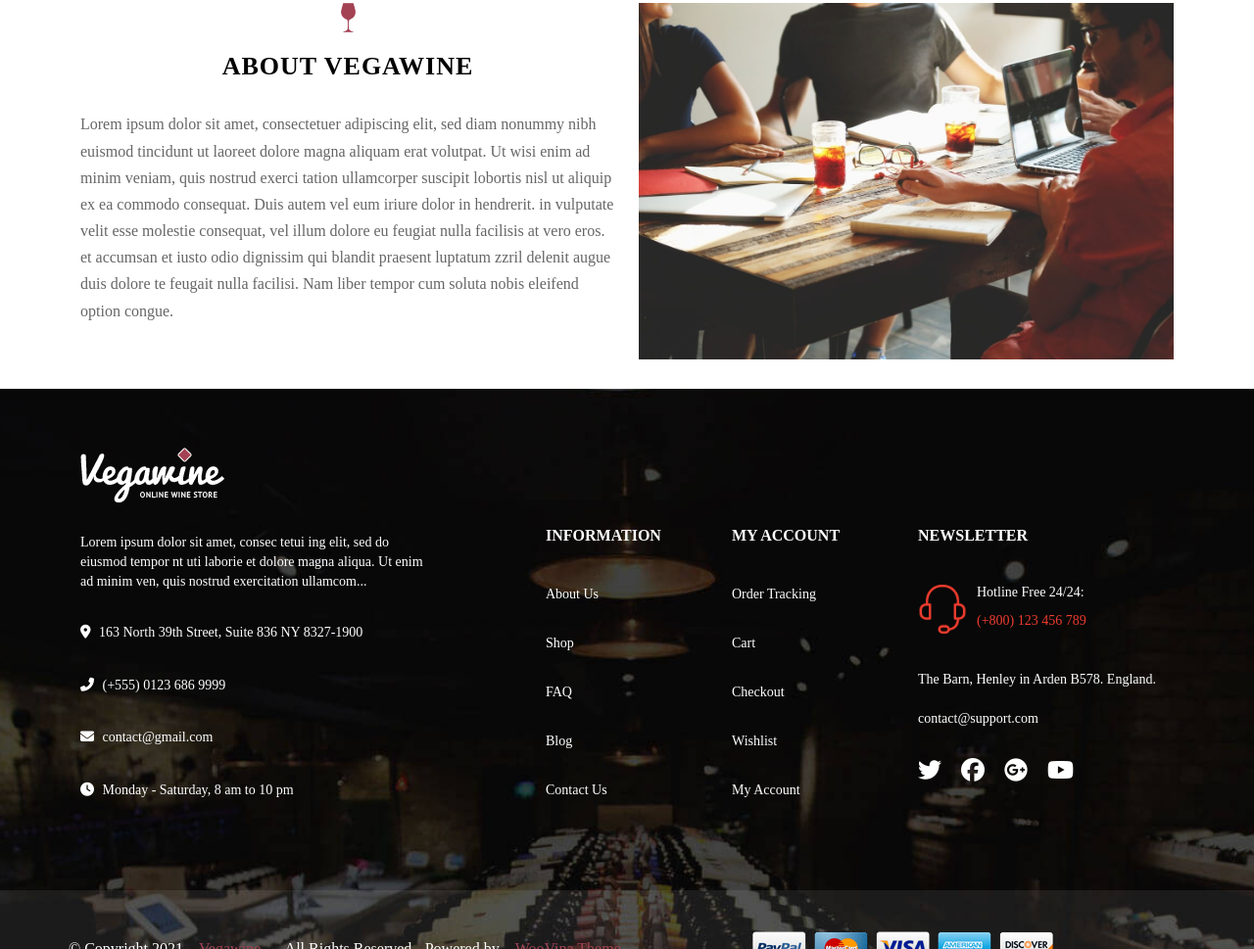
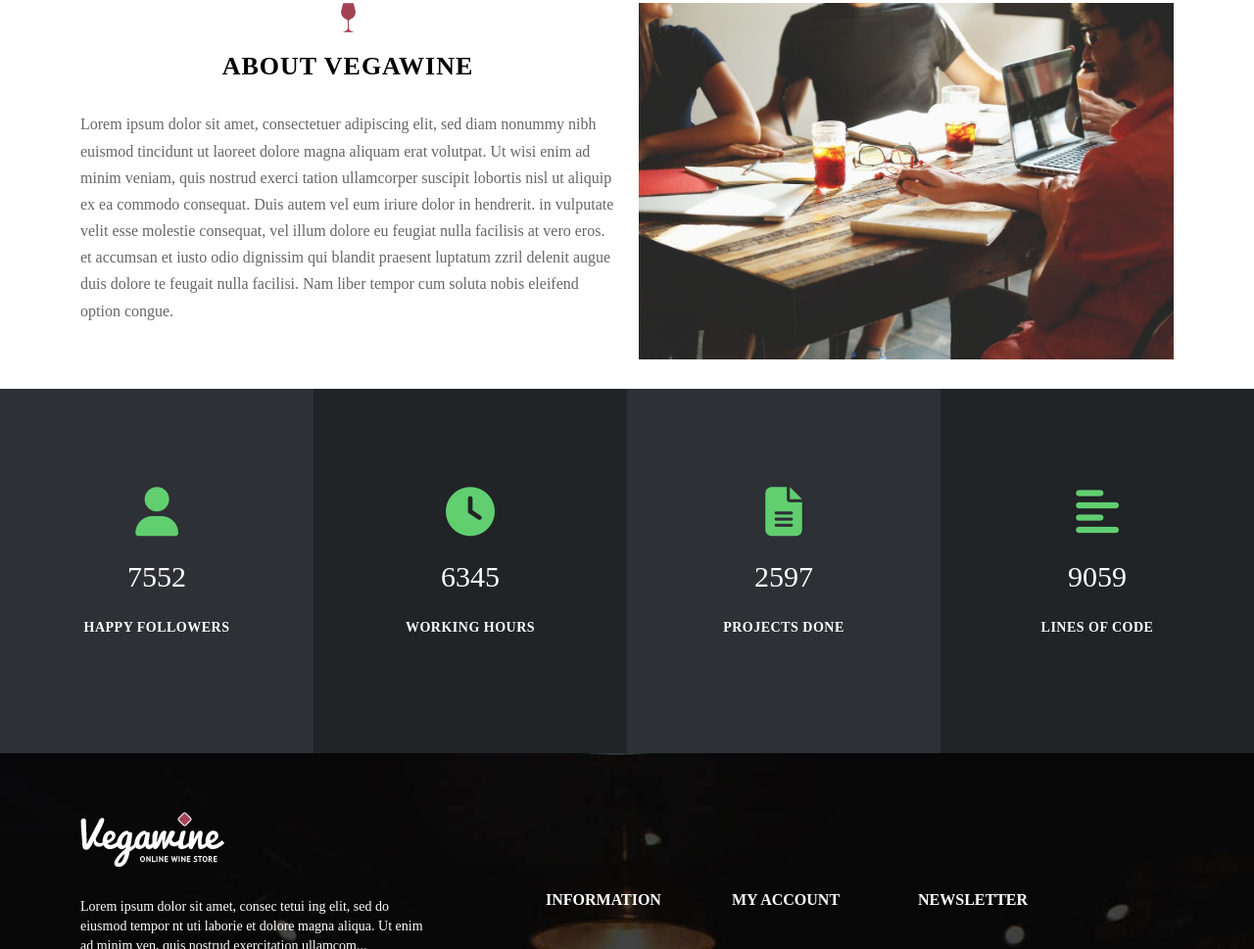
Before and after one commit to UlviAsadzade/ULvino-FrontEnd, a website: page about.html in a window 1280 px wide. Shown: the part 447-1416 px from the top of the page at 98% size. Drawn offline with nearby package versions, Linux system fonts and the light colour scheme; a web font is replaced by a local one.

Commit message:
created about-numbers section

```diff
--- a/about.html
+++ b/about.html
@@ -175,6 +175,46 @@
         </div>
     </section>
 
+    <section class="about-numbers">
+        <div class="container-fluid ">
+            <div class="row">
+                <div class="col-3 about-numbers-box ">
+                    <div class="about-numbers-icon">
+                        <i class="fas fa-user"></i>
+                    </div>
+                    <h3>7552</h3>
+                    <p>HAPPY FOLLOWERS</p>
+                </div>
+
+                <div class="col-3 about-numbers-box black">
+                    <div class="about-numbers-icon">
+                        <i class="fas fa-clock"></i>
+                    </div>
+                    <h3>6345</h3>
+                    <p>WORKING HOURS</p>
+                </div>
+
+                <div class="col-3 about-numbers-box">
+                    <div class="about-numbers-icon">
+                        <i class="fas fa-file-alt"></i>
+                    </div>
+                    <h3>2597</h3>
+                    <p>PROJECTS DONE</p>
+                </div>
+
+                <div class="col-3 about-numbers-box black">
+                    <div class="about-numbers-icon">
+                        <i class="fas fa-align-left"></i>
+                    </div>
+                    <h3>9059</h3>
+                    <p>LINES OF CODE</p>
+                </div>
+
+
+            </div>
+        </div>
+    </section>
+
 
 
 
--- a/assets/js/index.js
+++ b/assets/js/index.js
@@ -1,8 +1,8 @@
 // Header section start
 
-const accountIcon = document.querySelector('.fa-user')
+const accountIcon = document.querySelector('.header-fixed .fa-user')
 const accountBox = document.querySelector('.account-box-main')
-const cartIcon = document.querySelector('.fa-shopping-cart')
+const cartIcon = document.querySelector('.header-fixed .fa-shopping-cart')
 const cartBox = document.querySelector('.cart-box')
 
 accountIcon.onmouseover=function(){
--- a/assets/scss/pages/_about.scss
+++ b/assets/scss/pages/_about.scss
@@ -22,4 +22,37 @@ body {
             }
         }
     }
+
+    .about-numbers {
+        background-color: #2d3035;
+        color: #fff;
+        & .about-numbers-box {
+            padding: 100px 0px;
+            text-align: center;
+            & .about-numbers-icon {
+                margin-bottom: 20px;
+                & i {
+                    color: #61ce70;
+                    font-size: 50px;
+                }
+            }
+            & h3 {
+                font-size: 30px;
+                font-weight: 500;
+                text-transform: uppercase;
+                line-height: 40px;
+                margin-bottom: 20px;
+            }
+            & p {
+                color: #fff;
+                font-size: 14px;
+                font-weight: 700;
+                text-transform: uppercase;
+                letter-spacing: 0.5px;
+            }
+            &.black{
+                background-color: #212327;
+            }
+        }
+    }
 }
```
Also changed, not shown: index.html (+0 -3 lines), assets/css/style.css.
